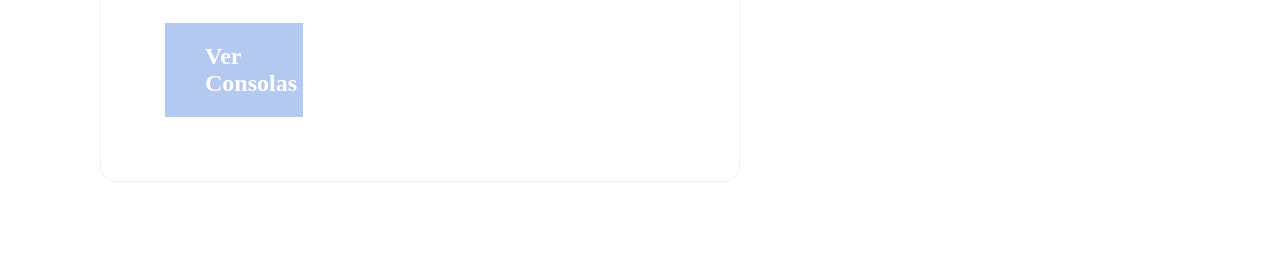
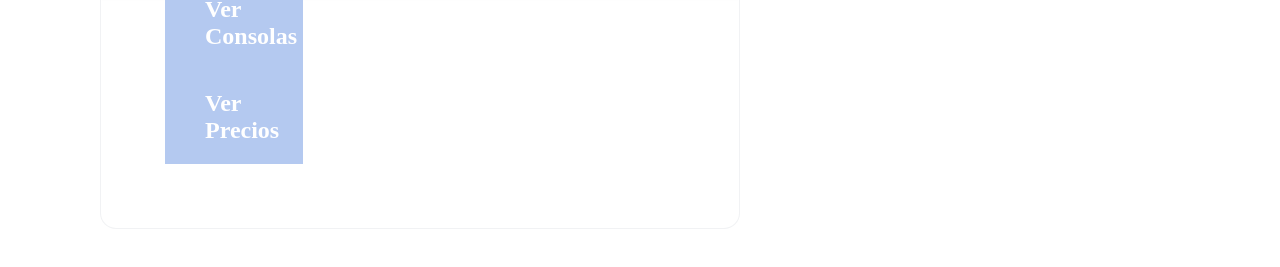
Before and after one commit to BadGuitarist07/AluraGeek, a plain HTML site: page index.html in a window 1280 px wide. Shown: the part 583-850 px from the top of the page. Drawn offline with Linux system fonts and the light colour scheme.

Commit message:
Boton Ver Precios

```diff
--- a/index.html
+++ b/index.html
@@ -26,7 +26,7 @@
             <h2>Julio Promocional</h2>
             <p>Productos seleccionados con 50% de descuento</p>
             <a href="#">Ver Consolas</a>
-
+            <a href="#">Ver Precios</a>
         </div>
     </div>
 </body>
```
